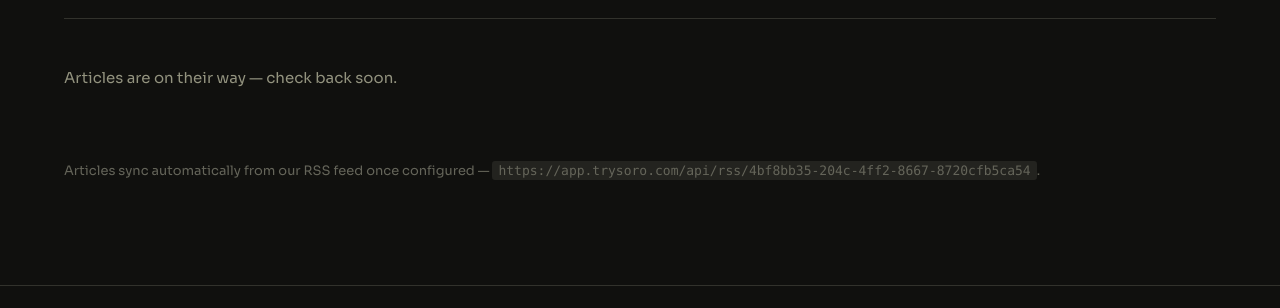
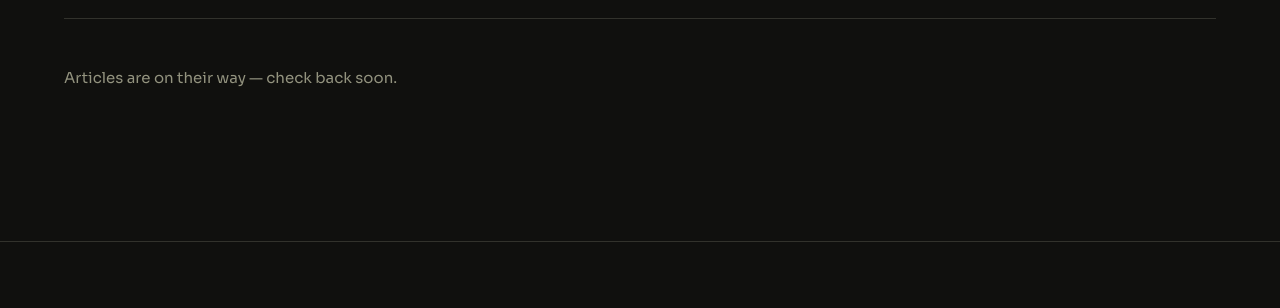
Before and after one commit to bt-digital/antiphono, a website: page articles.html in a window 1280 px wide. Shown: the part 368-676 px from the top of the page. Drawn offline with Linux system fonts and the light colour scheme; no server answers.

Commit message:
Remove RSS hint text from articles page
Co-Authored-By: Claude Sonnet 4.6 <noreply@anthropic.com>

```diff
--- a/articles.html
+++ b/articles.html
@@ -56,7 +56,6 @@
       <div class="filter-row" id="articleFilters"></div>
 
       <div class="article-list" id="articlesList"></div>
-      <p class="rss-hint">Articles sync automatically from our RSS feed once configured — <code id="rssUrlDisplay">feed.xml</code>.</p>
     </div>
   </section>
 </main>
```
